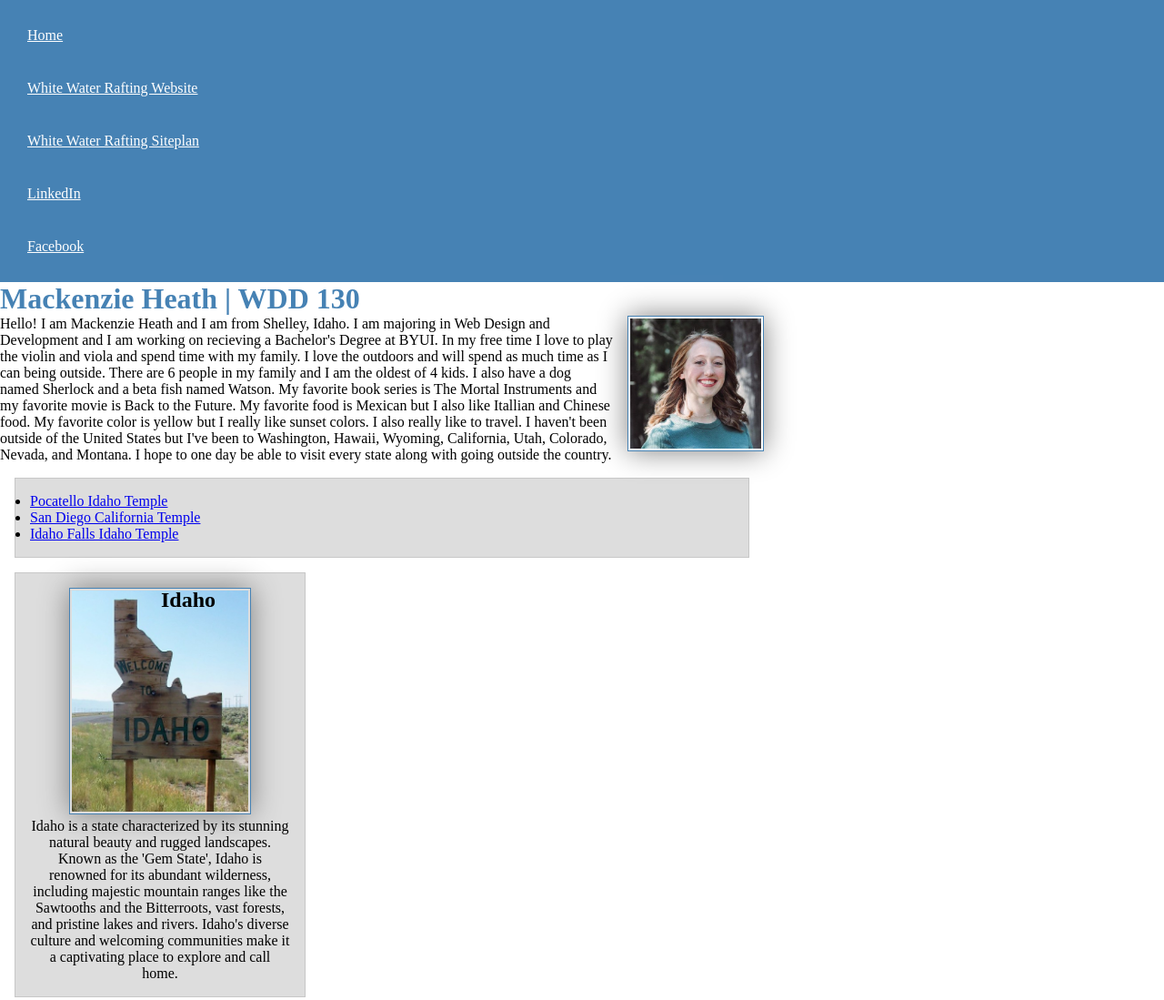
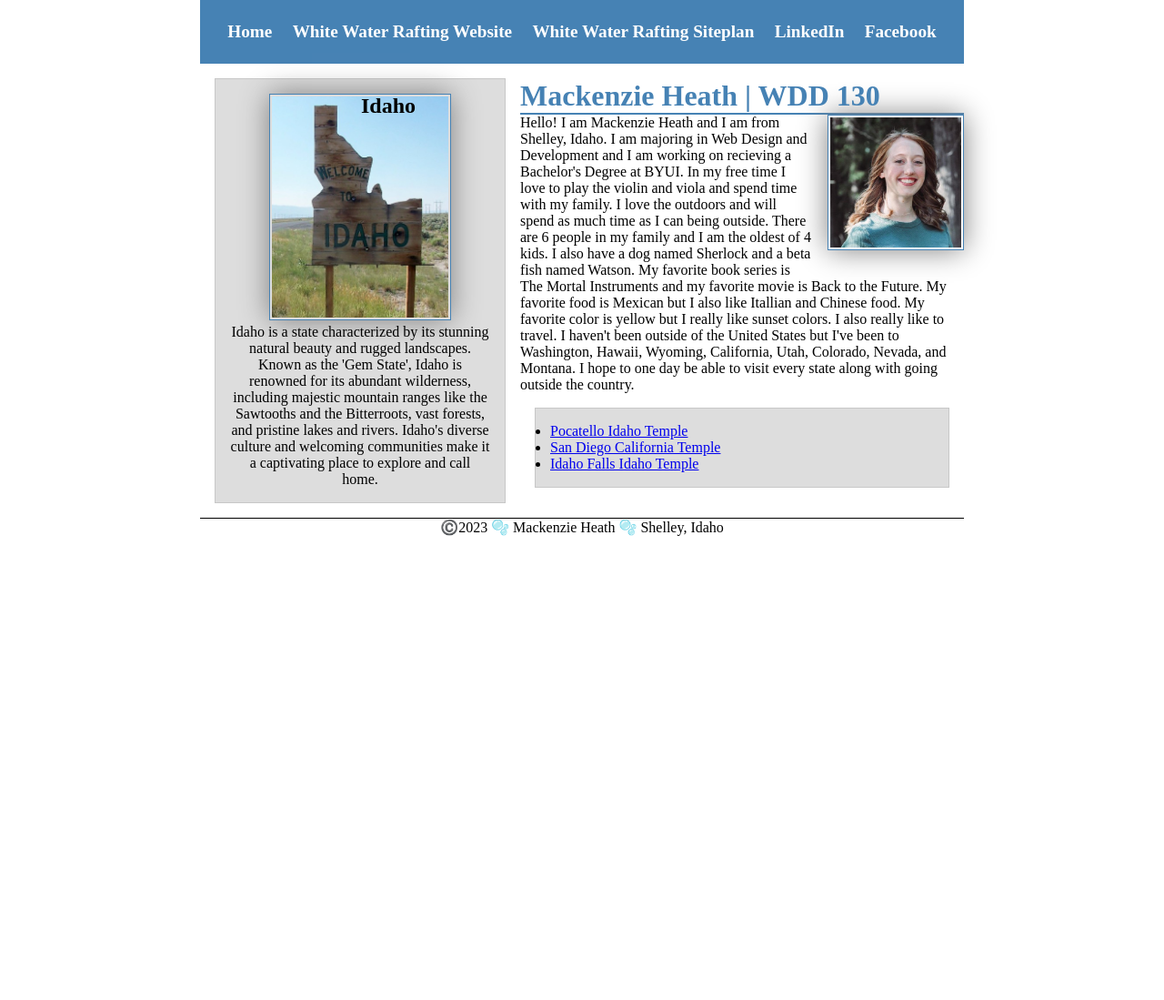
Before and after one commit to mackenzieheath/wdd130, a plain HTML site: page index.html in a window 1280 px wide. Shown: the top 1099 px of the page at 91% size. After the commit the page ends 800 px from the top, so only its background shows below. Drawn offline with Linux system fonts and the light colour scheme.

Commit message:
Using Flex and Grid on the Homepage

```diff
--- a/index.html
+++ b/index.html
@@ -18,6 +18,7 @@
                 <a href="https://facebook.com">Facebook</a>
             </nav>
         </header>
+        <div class="grid">
             <main>
                 <h1>Mackenzie Heath | WDD 130</h1>
                 <img src="images/profile.jpg" alt="Hello, my name is Mackenzie Heath" width="200">
@@ -48,6 +49,7 @@
                     mountain ranges like the Sawtooths and the Bitterroots, vast forests, and pristine lakes and rivers.
                     Idaho's diverse culture and welcoming communities make it a captivating place to explore and call home. </p>
             </aside>
+        </div>
         <footer>
             <p>©️2023 🫧 Mackenzie Heath 🫧 Shelley, Idaho</p>
         </footer>
--- a/styles/styles.css
+++ b/styles/styles.css
@@ -6,17 +6,24 @@
 
 nav {
     background-color: steelblue;
-    padding: 10px;
+    padding: 1rem;
+    display: flex;
+    justify-content: space-evenly;
+    align-items: center;
 }
 
 nav a {
-    color: white;
+    color: #fff;
     display: block;
-    padding: 20px;
+    padding: 0.5rem;
+    text-decoration: none;
+    font-size: 1.2rem;
+    font-weight: 700;
 }
 
 h1 {
     color: steelblue;
+    border-bottom: 2px solid steelblue;
 }
 
 img {
@@ -71,6 +78,7 @@ footer {
     text-align: center;
 }
 
+
 /* Class Selectors */
 
 .box {
@@ -80,3 +88,25 @@ footer {
     background-color: #ddd;
     color: #000;
 }
+
+header, .grid, footer {
+    max-width: 840px;
+    margin: 0 auto;
+}
+
+.grid {
+    display: grid;
+    align-items: center;
+}
+
+main {
+    grid-column: 2/3;
+    align-items: center;
+}
+
+aside {
+    width: 20rem;
+    position: relative;
+    grid-column: 1/2;
+    grid-row: 1/2;
+}
```
Lines whose indentation alone changed are shown as unchanged.
